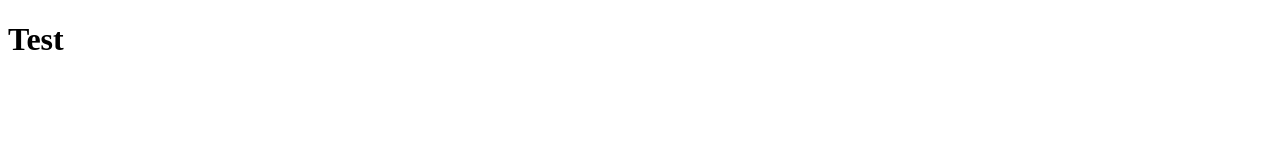
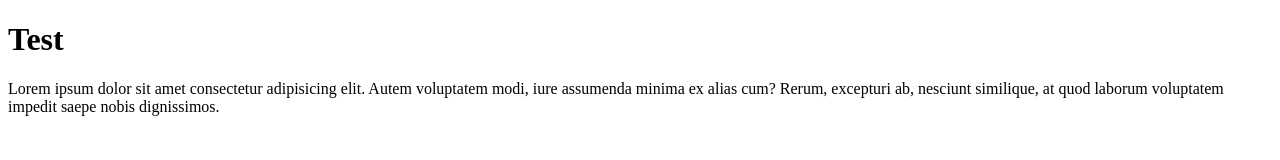
Before and after one commit to frontendtester/test-delete, a plain HTML site: page index.html in a window 1280 px wide. Drawn offline with Linux system fonts and the light colour scheme.

Commit message:
Add styles

```diff
--- a/index.html
+++ b/index.html
@@ -5,8 +5,10 @@
   <meta http-equiv="X-UA-Compatible" content="IE=edge">
   <meta name="viewport" content="width=device-width, initial-scale=1.0">
   <title>Test</title>
+  <link rel="stylesheet" href="styles.css">
 </head>
 <body>
   <h1>Test</h1>
+  <p>Lorem ipsum dolor sit amet consectetur adipisicing elit. Autem voluptatem modi, iure assumenda minima ex alias cum? Rerum, excepturi ab, nesciunt similique, at quod laborum voluptatem impedit saepe nobis dignissimos.</p>
 </body>
 </html>
--- /dev/null
+++ b/styles.css
@@ -0,0 +1,3 @@
+body {
+  padding: 0;
+}
```
